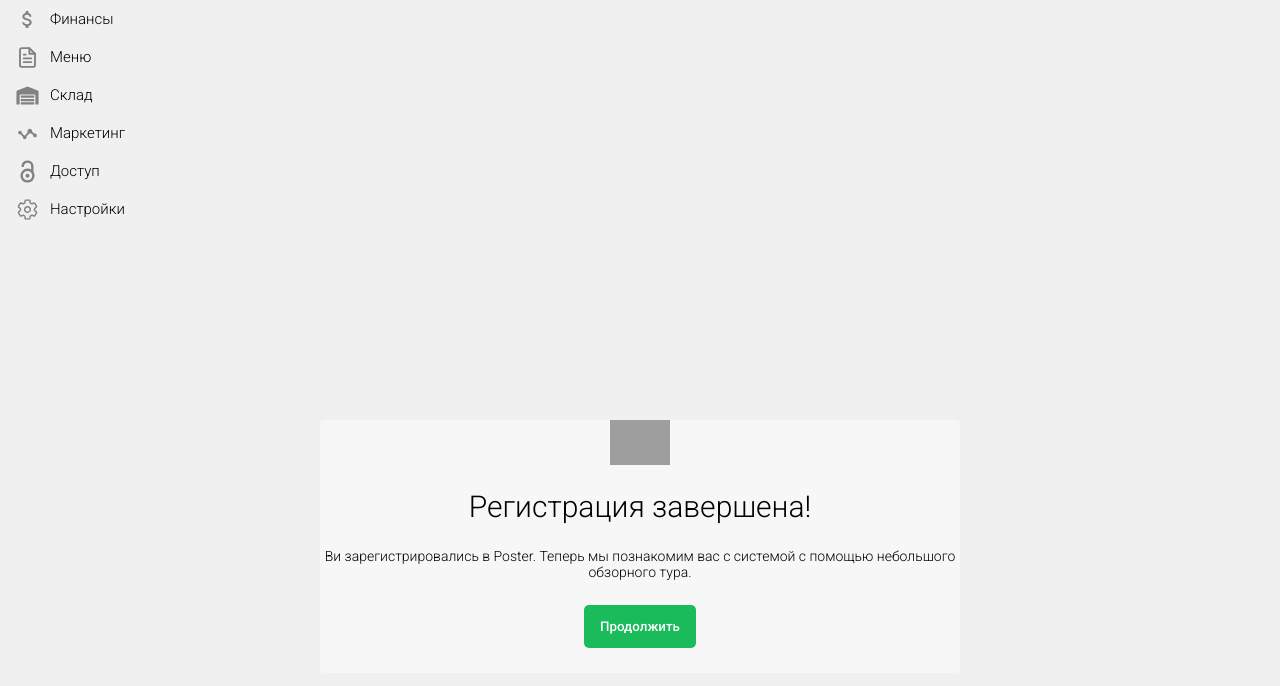
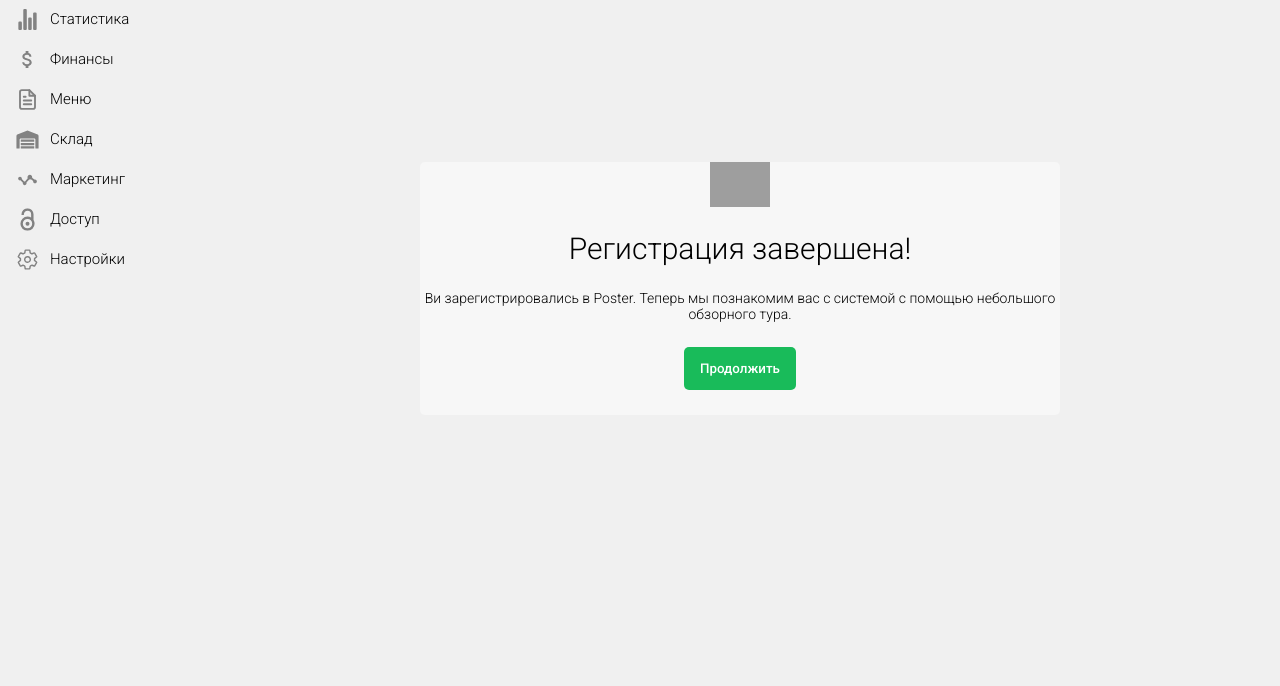
Before and after one commit to humlex/poster-twin-layout, a React (Create React App) app: page /home in a window 1280 px wide. Shown: the top 686 px of the page. Built offline with nearby package versions, Linux system fonts and the light colour scheme; grey boxes are pictures that could not be loaded.

Commit message:
style(sidebar): fixed styles for sidebar

```diff
--- a/src/App.scss
+++ b/src/App.scss
@@ -6,3 +6,13 @@
   box-sizing: border-box;
   font-family: 'Roboto', sans-serif;
 }
+
+.main-page-wrapper{
+  width: calc(100vw - 200px);
+}
+
+.page-wrapper{
+  display: flex;
+  max-width: 100vw;
+  box-sizing: border-box;
+}
--- a/src/web/Router/DashboardRoute.tsx
+++ b/src/web/Router/DashboardRoute.tsx
@@ -5,9 +5,9 @@
 
 const DashboardRoute = (props: any) => {
   return (
-    <div>
+    <div className="page-wrapper">
       <Sidebar />
-      <main>
+      <main className="main-page-wrapper">
         <Route {...props} />
       </main>
     </div>
--- a/src/web/components/Main/#SideBar/MenuItem/DesktopMenuItem.tsx
+++ b/src/web/components/Main/#SideBar/MenuItem/DesktopMenuItem.tsx
@@ -18,7 +18,10 @@
   onClick,
 }: DesktopMenuItemPropsType) => {
   return (
-    <li className="menu-item" onClick={onClick}>
+    <li
+      className={isActive ? 'menu-item active' : 'menu-item'}
+      onClick={onClick}
+    >
       <div className="item">
         <Icon className="logo" />
         <span className={isActive ? 'item-name active' : 'item-name'}>
--- a/src/web/components/Main/#SideBar/MenuItem/styles.scss
+++ b/src/web/components/Main/#SideBar/MenuItem/styles.scss
@@ -5,12 +5,17 @@
   box-sizing: border-box;
 
   .menu-item {
-    height: max-content;
+    height: 40px;
     display: flex;
     flex-direction: column;
     cursor: pointer;
     font-weight: 200;
     padding: 0 20px;
+    transition: height 0.8s;
+
+    &.active{
+      height: max-content;
+    }
 
     .arrow-enabled{
       display: flex;
@@ -46,20 +51,17 @@
 
     .submenu{
       padding-left: 20px;
-      transition: 0.5s ease all;
 
       &.inactive{
         height: 0;
         opacity: 0;
         visibility: hidden;
-        transform: translateY(-30px);
       }
 
       &.active{
         height: 100%;
         opacity: 1;
         visibility: visible;
-        transform: translateY(0px);
       }
 
       .submenu__link{
@@ -84,8 +86,8 @@
 
 @media screen and (min-width: 415px) {
   .menu-body{
+    width: 200px;
     .menu-item {
-
       .item {
         font-size: 15px;
 
--- a/src/web/components/Main/#SideBar/menu-items-list.ts
+++ b/src/web/components/Main/#SideBar/menu-items-list.ts
@@ -1,11 +1,29 @@
 import { BiStats } from 'react-icons/bi';
 import { FaWarehouse } from 'react-icons/fa';
 import { FiFileText } from 'react-icons/fi';
-import { IoSettingsOutline } from 'react-icons/io5';
+import { IoSettingsOutline, IoStatsChart } from 'react-icons/io5';
 import { MdAttachMoney } from 'react-icons/md';
 import { SiOpenaccess } from 'react-icons/si';
 
 export const menuItems = [
+  {
+    icon: IoStatsChart,
+    title: 'Статистика',
+    submenu: [
+      { title: 'Продажі', link: '/' },
+      { title: 'Клієнти', link: '/clients' },
+      { title: 'Працівники', link: '/workers' },
+      { title: 'Цехи', link: '/workshop' },
+      { title: 'Столи', link: '/tables' },
+      { title: 'Категорії', link: '/categories' },
+      { title: 'Товари', link: '/products' },
+      { title: 'АВС-аналіз', link: '/abc' },
+      { title: 'Чеки', link: '/checks' },
+      { title: 'Оплати', link: '/payments' },
+      { title: 'Податки', link: '/taxes' },
+    ],
+  },
+
   {
     icon: MdAttachMoney,
     title: 'Финансы',
```
Also changed, not shown: src/web/Router/Router.tsx (+4 -4 lines), src/web/components/Main/#SideBar/styles.scss (+2 -39 lines).
